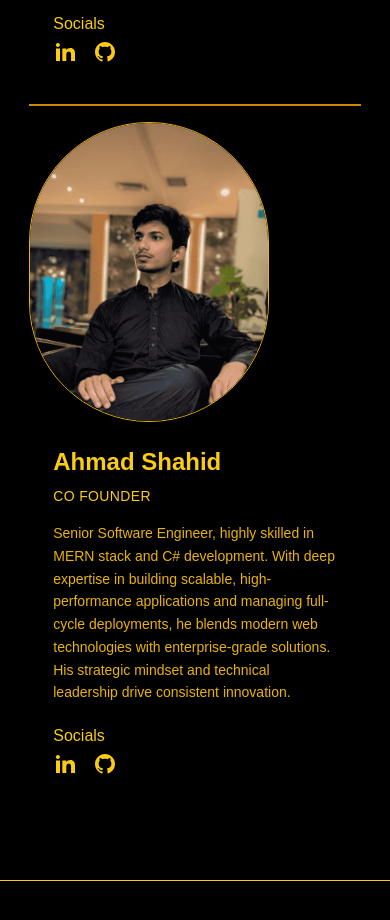
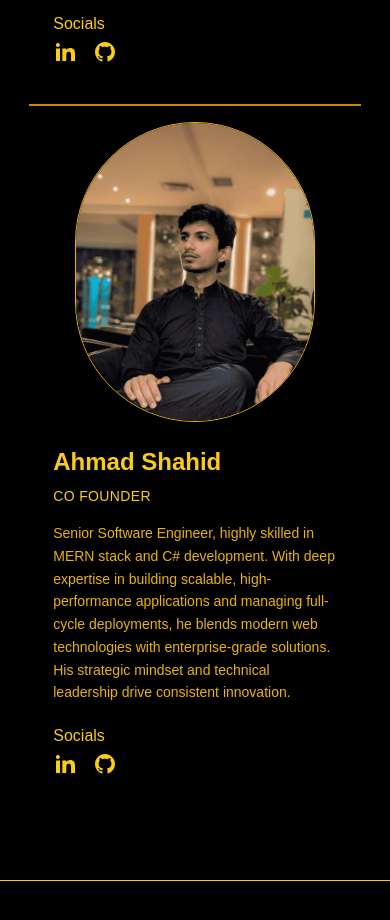
Before and after one commit to iammahmads/comapany, a React (Vite) app: page /about in a window 390 px wide. Shown: the part 2000-2920 px from the top of the page. Built offline with nearby package versions, Linux system fonts and the light colour scheme.

Commit message:
fix: opening of mobile menu on clicking menu item

```diff
--- a/src/components/Header/Header.jsx
+++ b/src/components/Header/Header.jsx
@@ -48,7 +48,7 @@ const Header = () => {
           >
             {navData.map((item, index) => (
               <Link
-                onClick={toggleSidebar}
+                // onClick={toggleSidebar}
                 className={`md:px-3 cursor-pointer px-2 md:py-0 py-4 md:text-base text-xl md:border-none border-b-white border-b md:hover:text-yellow-500 hover:text-yellow-500 ${
                   (item.path === "/" && pathname === "/") ||
                   (item.path !== "/" && pathname.startsWith(item.path))
--- a/src/pages/About/teamCard.jsx
+++ b/src/pages/About/teamCard.jsx
@@ -24,7 +24,7 @@ const TeamCard = ({
       )}
 
       {cardType != 0 && (
-        <div className="md:w-1/3 w-full md:hidden flex justify-cente">
+        <div className="md:w-1/3 w-full md:hidden flex justify-center">
           <img
             src={image}
             alt={name}
@@ -62,7 +62,7 @@ const TeamCard = ({
       </div>
 
       {cardType != 0 && (
-        <div className="md:w-1/3 w-full hidden md:flex md:justify-cente">
+        <div className="md:w-1/3 w-full hidden md:flex md:justify-center">
           <img
             src={image}
             alt={name}
```
